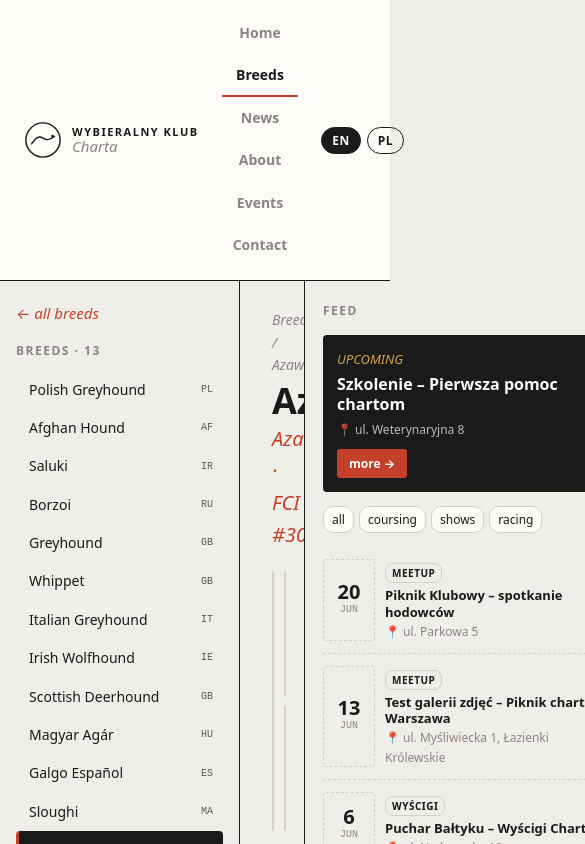
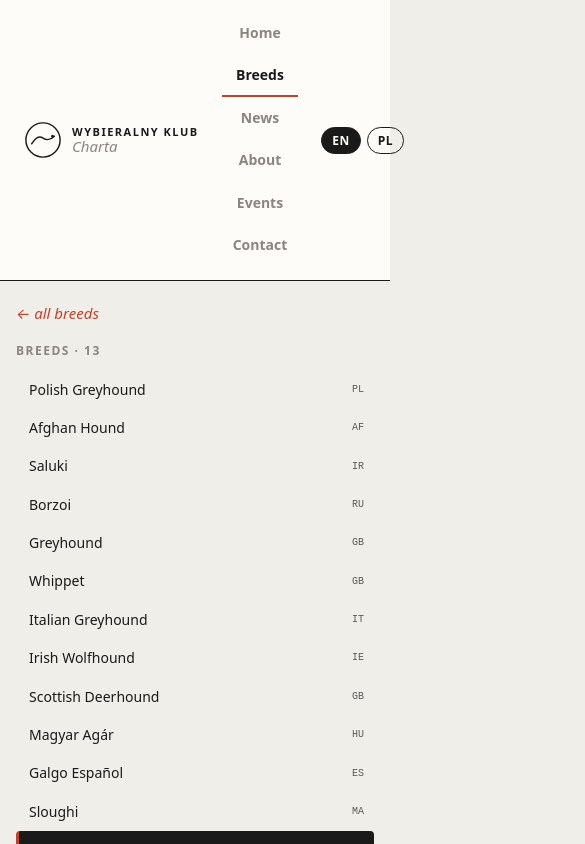
Before and after one commit to Scoobek/wkch_2, a Next.js app: page /en/breeds/azawakh in a window 390 px wide. Shown: the top 844 px of the page, 585 px wide, since content can reach past the window. Built offline with nearby package versions, Linux system fonts and the light colour scheme.

Commit message:
style: add mobile breakpoints to all sections and page layouts

```diff
--- a/app/[locale]/breeds/[slug]/BreedMain/BreedMain.module.css
+++ b/app/[locale]/breeds/[slug]/BreedMain/BreedMain.module.css
@@ -147,3 +147,10 @@
   color: var(--muted);
   font-style: italic;
 }
+
+@media (max-width: 767px) {
+  .main { padding: 20px 16px; }
+  .gallery { grid-template-columns: 1fr; }
+  .galleryImgMain { height: 200px; }
+  .stats { grid-template-columns: repeat(2, 1fr); }
+}
--- a/app/[locale]/breeds/[slug]/BreedRail/BreedRail.module.css
+++ b/app/[locale]/breeds/[slug]/BreedRail/BreedRail.module.css
@@ -3,8 +3,8 @@
   padding: 20px 18px;
   background: var(--bg);
   position: sticky;
-  top: 67px;
-  height: calc(100vh - 67px);
+  top: var(--header-h);
+  height: calc(100vh - var(--header-h));
   overflow-y: auto;
   display: flex;
   flex-direction: column;
@@ -163,3 +163,12 @@
   background: var(--ink);
   color: var(--paper);
 }
+
+@media (max-width: 767px) {
+  .rail {
+    position: static;
+    height: auto;
+    border-left: none;
+    border-top: 1.5px solid var(--border-strong);
+  }
+}
--- a/app/[locale]/breeds/[slug]/BreedSidebar/BreedSidebar.module.css
+++ b/app/[locale]/breeds/[slug]/BreedSidebar/BreedSidebar.module.css
@@ -3,8 +3,8 @@
   padding: 20px 16px;
   background: var(--bg);
   position: sticky;
-  top: 67px;
-  height: calc(100vh - 67px);
+  top: var(--header-h);
+  height: calc(100vh - var(--header-h));
   overflow-y: auto;
 }
 
@@ -63,3 +63,17 @@
   font-size: 10px;
   opacity: 0.7;
 }
+
+@media (max-width: 1023px) {
+  .sidebar { display: none; }
+}
+
+@media (max-width: 767px) {
+  .sidebar {
+    display: block;
+    position: static;
+    height: auto;
+    border-right: none;
+    border-bottom: 1.5px solid var(--border-strong);
+  }
+}
--- a/app/[locale]/breeds/[slug]/page.module.css
+++ b/app/[locale]/breeds/[slug]/page.module.css
@@ -1,5 +1,18 @@
 .layout {
-  display: grid;
-  grid-template-columns: 240px 1fr 320px;
-  min-height: calc(100vh - 67px);
+    display: grid;
+    grid-template-columns: 240px 1fr 320px;
+    min-height: calc(100vh - 67px);
 }
+
+@media (max-width: 1023px) {
+    .layout {
+        grid-template-columns: 1fr 280px;
+    }
+}
+
+@media (max-width: 767px) {
+    .layout {
+        grid-template-columns: 1fr;
+        min-height: unset;
+    }
+}
--- a/app/[locale]/news/[slug]/ArticleBody/ArticleBody.module.css
+++ b/app/[locale]/news/[slug]/ArticleBody/ArticleBody.module.css
@@ -122,3 +122,8 @@
   font-weight: 700;
   cursor: pointer;
 }
+
+@media (max-width: 767px) {
+  .hero { height: 220px; }
+  .body { grid-template-columns: 1fr; }
+}
```
Also changed, not shown: app/[locale]/news/[slug]/ArticleGallery/ArticleGallery.module.css (+13 -0 lines), components/BreedsSection/BreedsSection.module.css (+12 -0 lines), components/HeroSplit/HeroSplit.module.css (+20 -1 lines), components/NewsSection/NewsSection.module.css (+8 -0 lines).
